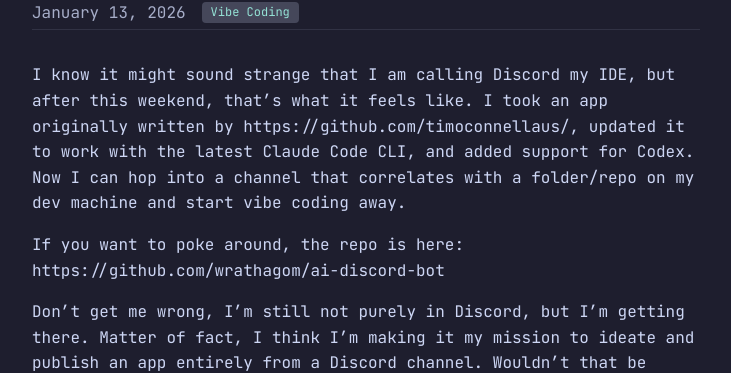
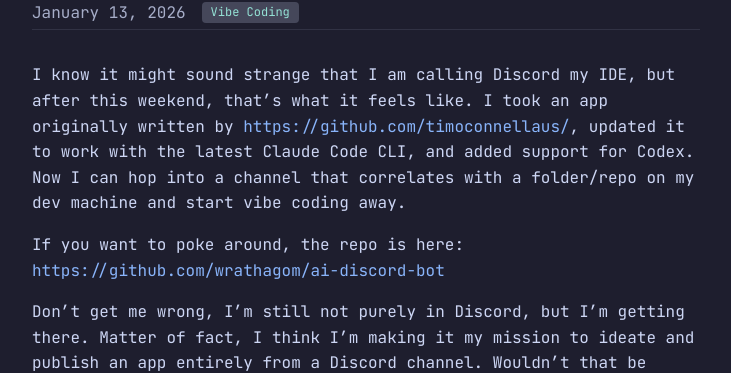
Before and after one commit to wrathagom/wrathagom.github.io, a Jekyll site: the page built from _posts/2026-01-13-discord-as-my-ide.md, in a window 1280 px wide. Shown: the part 154-527 px from the top of the page, without its empty margins (274-1005 px from the left). Built offline with Jekyll 4.4.1, drawn with Linux system fonts in a browser that asks for light colours; our own code applies the rules of GitHub Pages for plain Markdown files; some of the changed lines change nothing that is shown.

Commit message:
Updated some links

```diff
--- a/_posts/2026-01-13-discord-as-my-ide.md
+++ b/_posts/2026-01-13-discord-as-my-ide.md
@@ -3,9 +3,9 @@
 category: Vibe Coding
 ---
 
-I know it might sound strange that I am calling Discord my IDE, but after this weekend, that's what it feels like. I took an app originally written by https://github.com/timoconnellaus/, updated it to work with the latest Claude Code CLI, and added support for Codex. Now I can hop into a channel that correlates with a folder/repo on my dev machine and start vibe coding away.
+I know it might sound strange that I am calling Discord my IDE, but after this weekend, that's what it feels like. I took an app originally written by [https://github.com/timoconnellaus/](https://github.com/timoconnellaus/), updated it to work with the latest Claude Code CLI, and added support for Codex. Now I can hop into a channel that correlates with a folder/repo on my dev machine and start vibe coding away.
 
-If you want to poke around, the repo is here: https://github.com/wrathagom/ai-discord-bot
+If you want to poke around, the repo is here: [https://github.com/wrathagom/ai-discord-bot](https://github.com/wrathagom/ai-discord-bot)
 
 Don't get me wrong, I'm still not purely in Discord, but I'm getting there. Matter of fact, I think I'm making it my mission to ideate and publish an app entirely from a Discord channel. Wouldn't that be something.
 
```
